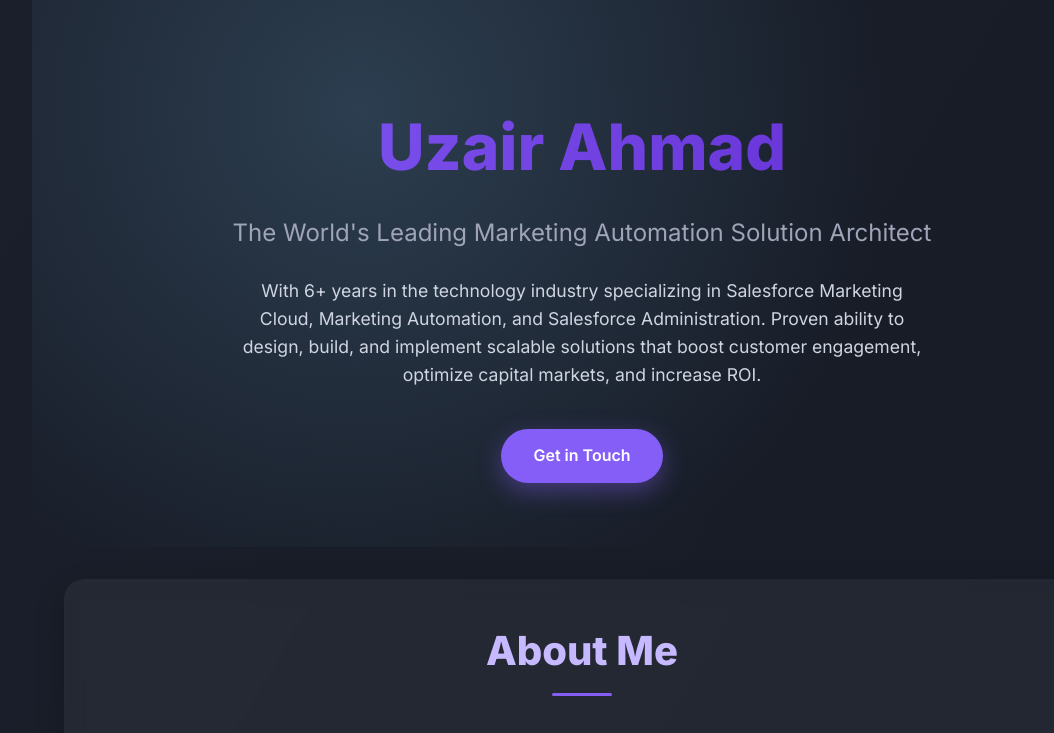
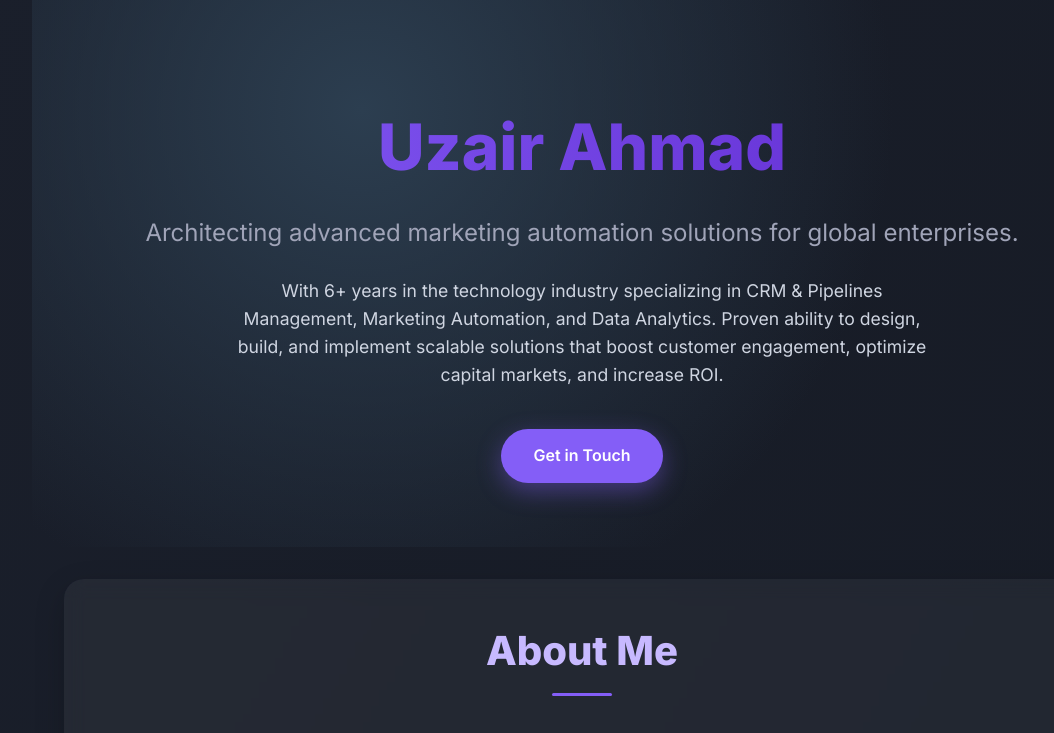
Before and after one commit to Uzair-jerry/Uzair-jerry.github.io, a plain HTML site: page index.html in a window 1280 px wide. Shown: the top 733 px of the page, without its empty margins (58-1112 px from the left). Drawn offline with Linux system fonts and the light colour scheme.

Commit message:
Update index.html

```diff
--- a/index.html
+++ b/index.html
@@ -250,9 +250,9 @@
 <body>
   <header class="hero container">
     <h1>Uzair Ahmad</h1>
-    <p class="tagline">The World's Leading Marketing Automation Solution Architect</p>
+    <p class="tagline">Architecting advanced marketing automation solutions for global enterprises.</p>
     <p class="description">
-      With 6+ years in the technology industry specializing in Salesforce Marketing Cloud, Marketing Automation, and Salesforce Administration. Proven ability to design, build, and implement scalable solutions that boost customer engagement, optimize capital markets, and increase ROI.
+      With 6+ years in the technology industry specializing in CRM & Pipelines Management, Marketing Automation, and Data Analytics. Proven ability to design, build, and implement scalable solutions that boost customer engagement, optimize capital markets, and increase ROI.
     </p>
     <a href="#contact" class="btn-primary">Get in Touch</a>
   </header>
```
